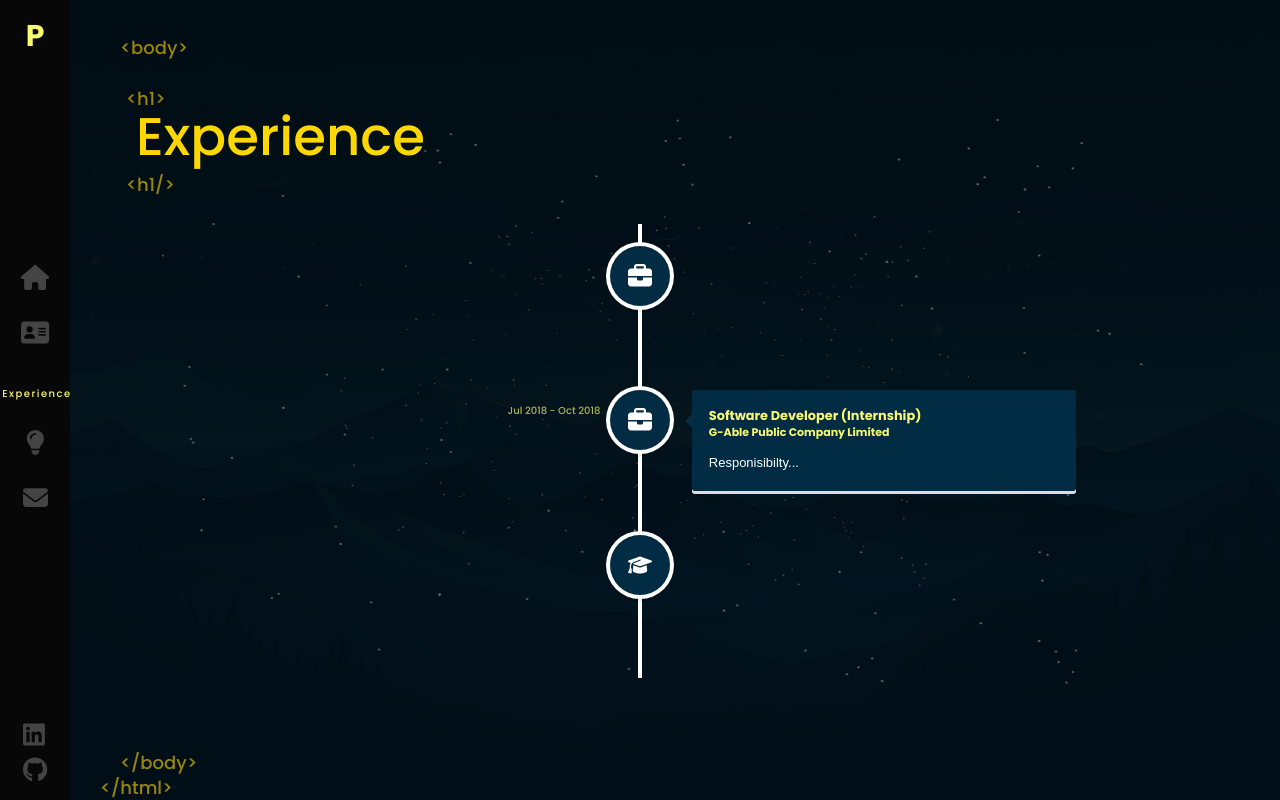
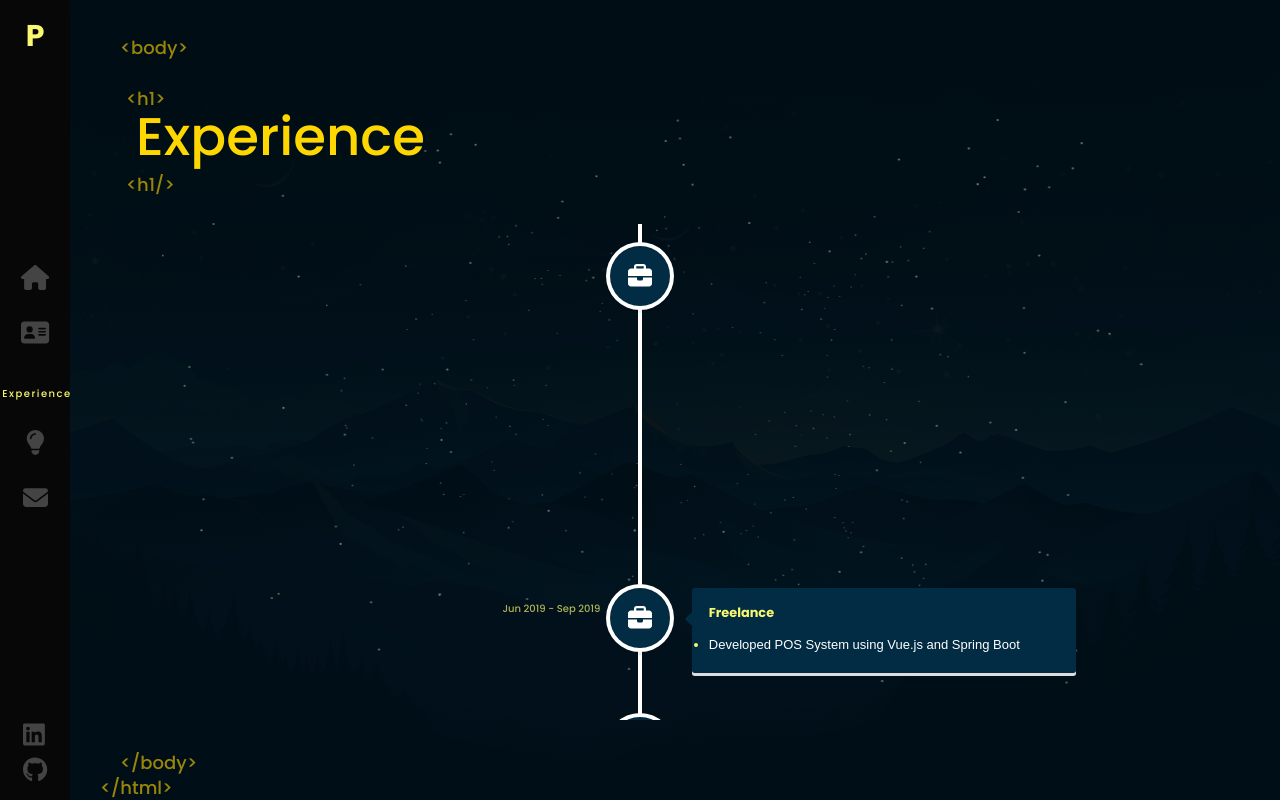
Before and after one commit to phanthakarnp1997/react-portfolio, a React (Vite) app: page /react-portfolio/experience in a window 1280 px wide. Built offline with nearby package versions, Linux system fonts and the light colour scheme; a web font is replaced by a local one.

Commit message:
refactor: experience-page

```diff
--- a/src/components/Experience/index.jsx
+++ b/src/components/Experience/index.jsx
@@ -14,6 +14,46 @@ import {
 } from "@fortawesome/free-solid-svg-icons";
 
 function Experience() {
+  const experiences = [
+    {
+      date: "2019 - present",
+      title: "Programmer",
+      company: "CDG Systems Co. Ltd",
+      responsibilities: [
+        "Designed, developed, and deployed RESTful API using ASP.NET Web API",
+        "Created an API for external government agencies",
+        "Developed desktop applications using WPF and Windows Forms",
+        "Developed new and maintains existing applications",
+        "Works closely with Project Manager and Team Leads on change request function",
+      ],
+      iconDefinition: faBriefcase,
+    },
+    {
+      date: "Jun 2019 - Sep 2019",
+      title: "Freelance",
+      responsibilities: ["Developed POS System using Vue.js and Spring Boot"],
+      iconDefinition: faBriefcase,
+    },
+    {
+      date: "Jul 2018 - Oct 2018",
+      title: "Software Developer (Internship)",
+      company: "G-Able Public Company Limited",
+      responsibilities: [
+        "Developed web application using Anuglar",
+        "Developed RESTful API using JAVA and Spring framework",
+      ],
+      iconDefinition: faBriefcase,
+    },
+    {
+      date: "Sep 2016 - Mar 2019",
+      title: "Student (Computer Science)",
+      company: "Rajamangala University of Technology Krungthep",
+      responsibilities: [
+        "Farmer Robot Project Using Arduino, MQTT and (HTML,CSS,JavaScript)",
+      ],
+      iconDefinition: faGraduationCap,
+    },
+  ];
   return (
     <>
       <div className="container experience-page">
@@ -26,61 +66,33 @@ function Experience() {
         </h1>
         <div className="timeline-container">
           <VerticalTimeline>
+            {experiences.map((item, index) => (
               <VerticalTimelineElement
+                key={index}
                 className="vertical-timeline-element--work"
                 contentStyle={{ background: "#022C43", color: "#f9f871" }}
                 contentArrowStyle={{
                   borderRight: "7px solid  #022C43",
                 }}
-              date="2019 - present"
+                date={item.date}
                 iconStyle={{ background: "#022C43", color: "#fff" }}
-              icon={<FontAwesomeIcon icon={faBriefcase} />}
-            >
-              <h3 className="vertical-timeline-element-title">Programmer</h3>
-              <h4 className="vertical-timeline-element-subtitle">
-                CDG Systems Co. Ltd
-              </h4>
-              <p>Responisibilty...</p>
-            </VerticalTimelineElement>
-            <VerticalTimelineElement
-              className="vertical-timeline-element--work"
-              contentStyle={{ background: "#022C43", color: "#f9f871" }}
-              contentArrowStyle={{
-                borderRight: "7px solid  #022C43",
-              }}
-              date="Jul 2018 - Oct 2018"
-              iconStyle={{ background: "#022C43", color: "#fff" }}
-              icon={<FontAwesomeIcon icon={faBriefcase} />}
+                icon={<FontAwesomeIcon icon={item.iconDefinition} />}
               >
                 <h3 className="vertical-timeline-element-title">
-                Software Developer (Internship)
+                  {item.title}
                 </h3>
                 <h4 className="vertical-timeline-element-subtitle">
-                G-Able Public Company Limited
+                  {item.company}
                 </h4>
-              <p>Responisibilty...</p>
+                <ul>
+                  {item.responsibilities?.map((responsibilitie, index) => (
+                    <li key={index}>
+                      <p>{responsibilitie}</p>
+                    </li>
+                  ))}
+                </ul>
               </VerticalTimelineElement>
-            <VerticalTimelineElement
-              className="vertical-timeline-element--work"
-              contentStyle={{ background: "#022C43", color: "#f9f871" }}
-              contentArrowStyle={{
-                borderRight: "7px solid  #022C43",
-              }}
-              date="Sep 2016 - Mar 2019"
-              iconStyle={{ background: "#022C43", color: "#fff" }}
-              icon={<FontAwesomeIcon icon={faGraduationCap} />}
-            >
-              <h3 className="vertical-timeline-element-title">
-                Student (Computer Science)
-              </h3>
-              <h4 className="vertical-timeline-element-subtitle">
-                Rajamangala University of Technology Krungthep
-              </h4>
-              <p>
-                Farmer Robot Project Using Arduino, MQTT and
-                (HTML,CSS,JavaScript)
-              </p>
-            </VerticalTimelineElement>
+            ))}
           </VerticalTimeline>
         </div>
       </div>
```
Lines whose indentation alone changed are shown as unchanged.
